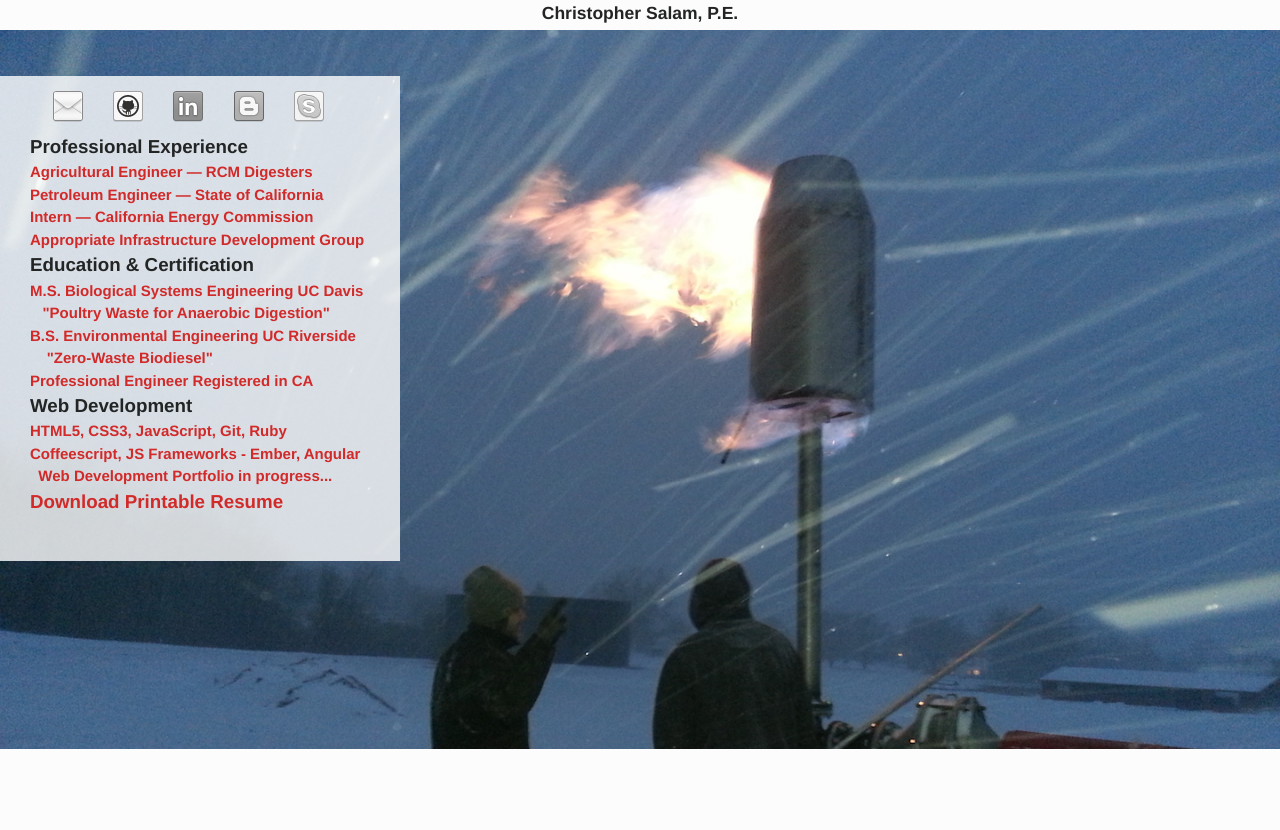
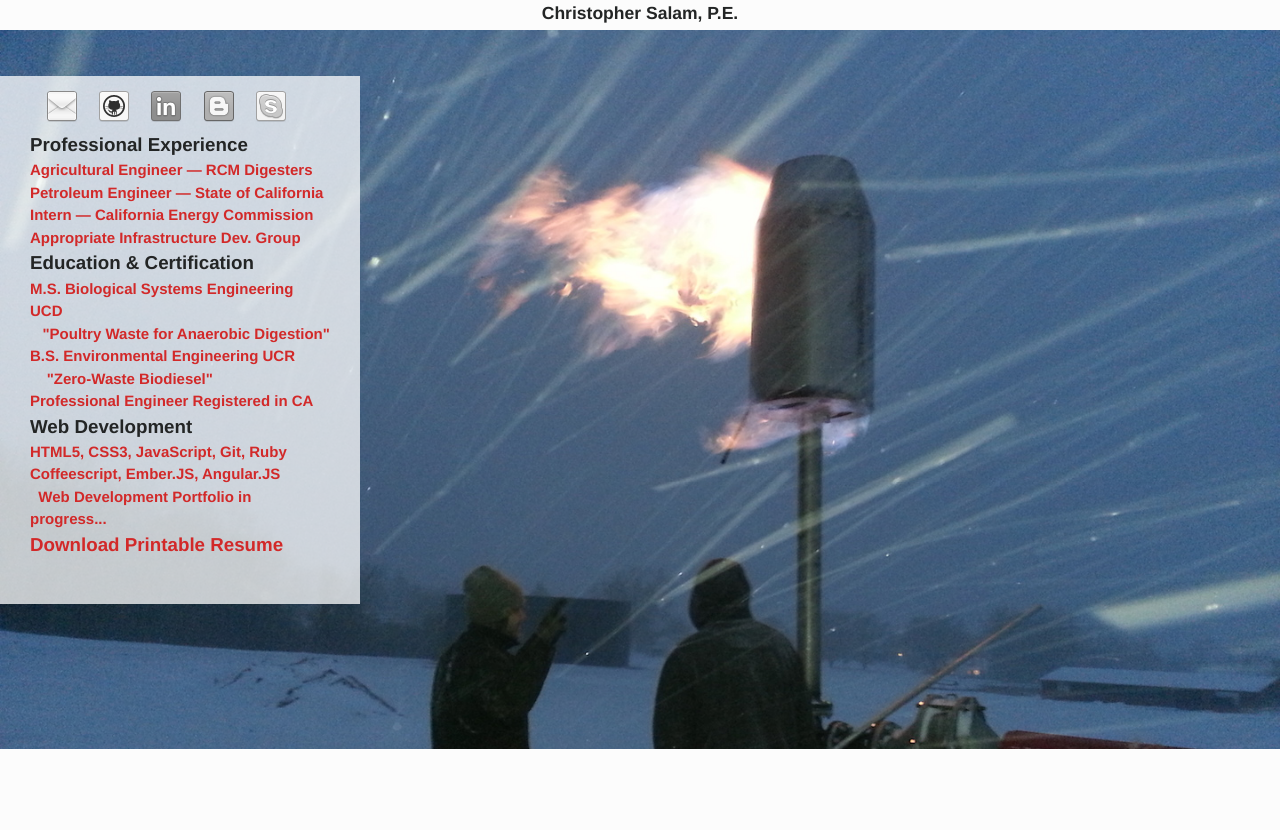
Before and after one commit to ChristopherSalam/blog, a PHP site: page / in a window 1280 px wide. Run offline with PHP 8.4, Linux system fonts and the light colour scheme.

Commit message:
sizing fix? revision needed for tiny devices.

```diff
--- a/css/csalam.css
+++ b/css/csalam.css
@@ -31,8 +31,8 @@ ul#menu li, ul li.tools, ul#menu lh, ul li.chris {
 }
 
 .fade {
-  background: rgba(255, 255, 255, 0.8);
-  width: 400px;
+  background: rgba(255, 255, 255, 0.75);
+  max-width: 360px;
   max-height: 600px;
   z-index: 0;
   position: relative;
@@ -169,14 +169,14 @@ form.inline {
 }
 
 .linkbar {
-  padding: 10px;
+  padding: 8px;
   padding-top: 0;
   list-style-type: none;
   display: block;
 }
 
 .linkbar li {
-  padding: 12px;
+  padding: 8px;
   list-style-position: inside;
   display: inline;
 }
@@ -195,7 +195,7 @@ form.inline {
 }
 
 .flip-container, .front, .back {
-  width: 400px;
+  width: 360px;
   max-height: 600px;
 }
 
--- a/index.html
+++ b/index.html
@@ -28,17 +28,17 @@
           <li id="dig"><a href="http://www.barstowslongviewfarm.com/anaerobic-digester/">Agricultural Engineer &#8212 RCM Digesters</a></li>
           <li id="rig"><a href="http://maps.conservation.ca.gov/doggr/index.html#openModal" title="California's Complete Oil Well Map" target="_blank">Petroleum Engineer &#8212 State of California</a></li>
           <li id="cec"><a href="http://www.energy.ca.gov/ab1103/background.html" title="Assembly Bill 1103: Commercial Building Energy Reporting "target="_blank">Intern &#8212 California Energy Commission</a></li>
-          <li id="aidg" title="Walkthrough of Biological Technologies at AIDG in Guatemala. PIET at Davis sponsered this trip on my behalf."><a href="https://www.youtube.com/watch?v=eel28RmpuGA" target="_blank">Appropriate Infrastructure Development Group </a></li>
+          <li id="aidg" title="Walkthrough of Biological Technologies at AIDG in Guatemala. PIET at Davis sponsered this trip on my behalf."><a href="https://www.youtube.com/watch?v=eel28RmpuGA" target="_blank">Appropriate Infrastructure Dev. Group </a></li>
       <lh>Education &amp; Certification</lh>
           <li id="gd"><a href="http://piet.ucdavis.edu/?page_id=21"  title="UC Davis Program for International Energy Technologies." target="_blank">
-            M.S. Biological Systems Engineering UC Davis</a></li>
+            M.S. Biological Systems Engineering UCD</a></li>
           <li><a href="http://adsabs.harvard.edu/abs/2011PhDT.......144S" title="Thesis: C. Salam & R. Zhang 2011" target="_blank">&nbsp;  &nbsp;"Poultry Waste for Anaerobic Digestion"</a></li>
-          <li id="ud"><a href="http://cfpub.epa.gov/ncer_abstracts/index.cfm/fuseaction/display.highlight/abstract/8697" title="EPA P3: Senior Design Project" target="_blank">B.S. Environmental Engineering UC Riverside</a></li>
+          <li id="ud"><a href="http://cfpub.epa.gov/ncer_abstracts/index.cfm/fuseaction/display.highlight/abstract/8697" title="EPA P3: Senior Design Project" target="_blank">B.S. Environmental Engineering UCR</a></li>
           <li><a href="http://www.ugrj.ucr.edu/journal/volume2/SeanBrady.pdf" title="Publication: S. Brady et. al." target="_blank"> &nbsp;  &nbsp; "Zero-Waste Biodiesel"</a></li>
           <li id="pe" title="Chemical Engineer: P.E. CA 6606"><a href="http://www2.dca.ca.gov/pls/wllpub/WLLQRYNA$LCEV2.QueryView?P_LICENSE_NUMBER=6606&P_LTE_ID=742" target="_blank">Professional Engineer Registered in CA</a></li>
       <lh>Web Development</lh>
           <a href="https://github.com/ChristopherSalam" title="See progress at GitHub"target="_blank"><li class="tools">HTML5, CSS3, JavaScript, Git, Ruby</li>
-          <li class="tools">Coffeescript, JS Frameworks - Ember, Angular</li>
+          <li class="tools">Coffeescript, Ember.JS, Angular.JS</li>
           <li title="In Development: See Github">&nbsp; Web Development Portfolio in progress...</li></a>
           <!--<li><a href="#" target="_blank">nimby.info: local energy and food mapped<br> &nbsp; built with angular.js</a></li>
           <li><a href="#" target="_blank">bicimporters: bicycle refurbishing reference <br> &nbsp; built with ember.js tied to ruby-on-rails server</a></li>
```
